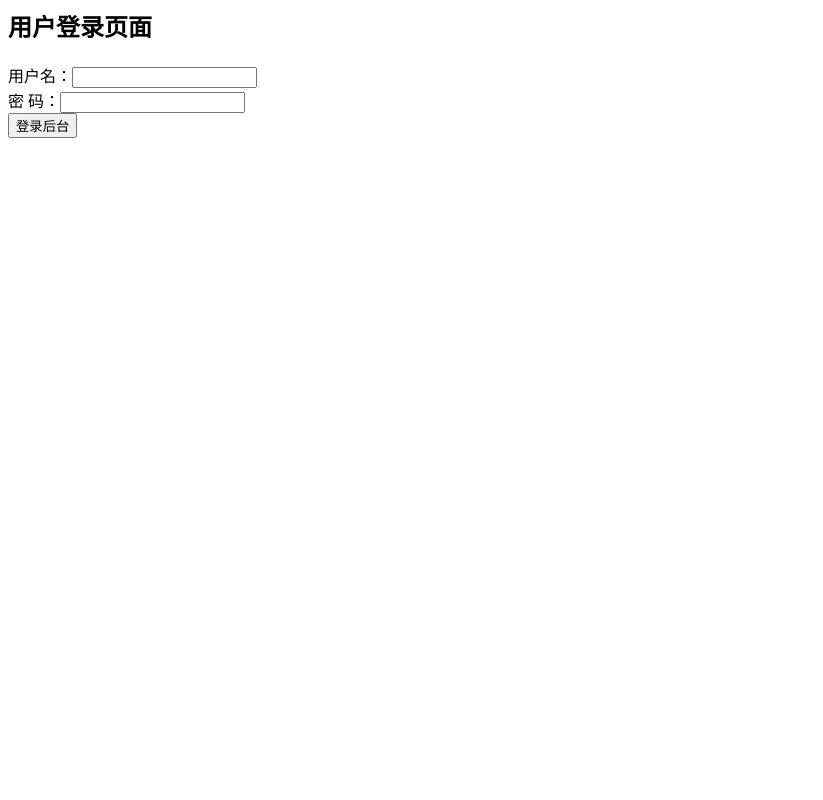
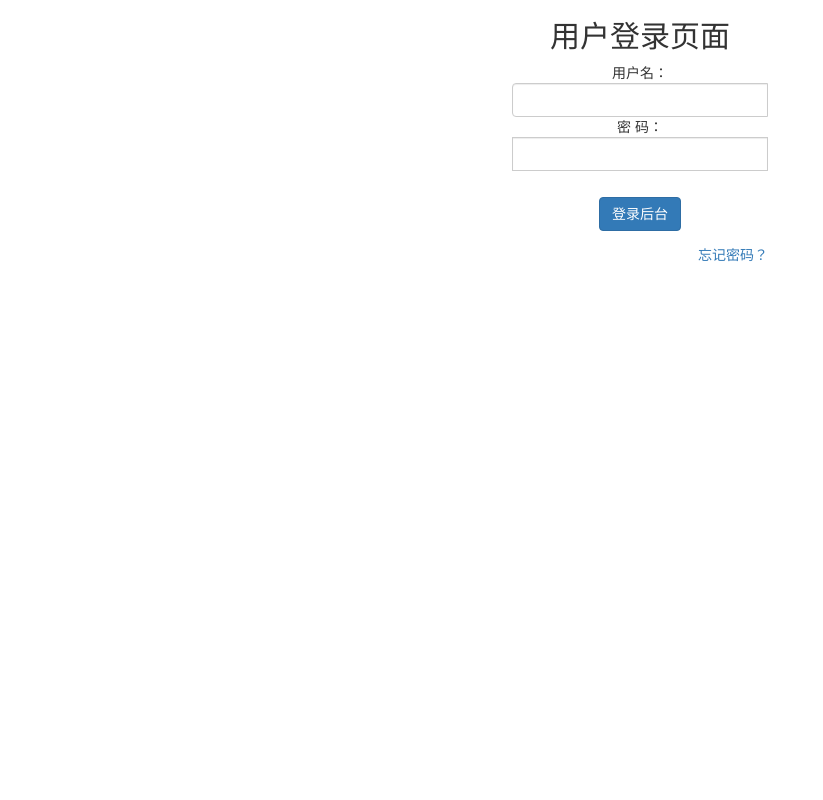
Before and after one commit to obentnet/moe2d, a PHP site: page /admin/login.php in a window 1280 px wide. Shown: the whole page, without its empty margins (0-823 px from the left). Run offline with PHP 8.4, Linux system fonts and the light colour scheme.

Commit message:
Update login.php

```diff
--- a/admin/login.php
+++ b/admin/login.php
@@ -6,21 +6,50 @@
     /**Login模块 */
 ?>
 
+<html>
+    <head>
+        <title><?php echo $SiteName.' - 后台管理 Powered By Moe2d'?></title>
+        <!-- 最新版本的 Bootstrap 核心 CSS 文件 -->
+        <link rel="stylesheet" href="https://cdn.jsdelivr.net/npm/bootstrap@3.3.7/dist/css/bootstrap.min.css" integrity="sha384-BVYiiSIFeK1dGmJRAkycuHAHRg32OmUcww7on3RYdg4Va+PmSTsz/K68vbdEjh4u" crossorigin="anonymous">
+        <!-- 最新的 Bootstrap 核心 JavaScript 文件 -->
+        <script src="https://cdn.jsdelivr.net/npm/bootstrap@3.3.7/dist/js/bootstrap.min.js" integrity="sha384-Tc5IQib027qvyjSMfHjOMaLkfuWVxZxUPnCJA7l2mCWNIpG9mGCD8wGNIcPD7Txa" crossorigin="anonymous"></script>
+    </head>
+    <style>
+        body{text-align:center;}
+        .main{
+            text-align:center;
+            margin:0 40% 0% 40%;
+        }
+    </style>
+<h2>用户登录页面</h2>
+<div class="main">
+<div class="input-group">
+<div class="input">
+<form action="loginProcess.php" method="post">
+用户名：<input type="text" class="form-control" name="username"><br />
+密  码：<input type="password" class="form-control" name="pwd"><br />
+<br/><br/><br/>
+<input class="btn btn-primary" type="submit" name="sub" value="登录后台">
+</div>
+</form>
+<p align="right"><a href="" target="_blank">忘记密码？</a></p>
+</div>
+</div>
 
-<h2>用户登录页面</h2>
-<form action="loginProcess.php" method="post">
-用户名：<input type="text" name="username"><br />
-密  码：<input type="password" name="pwd"><br />
-<input type="submit" name="sub" value="登录后台">
-</form>
+
 <?php
 if(!empty($_GET['errno'])){
  if($_GET['errno']==1){
-  echo "用户名或密码错误";
+  echo '
+  <div class="alert alert-danger" role="alert">用户名或密码错误</div>
+  ';
  }else if($_GET['errno']==2){
-  echo "请输入用户名密码";
+  echo '
+  <div class="alert alert-danger" role="alert">请输入用户名密码</div>
+  ';
  }else if($_GET['errno']==3){
-  echo "非法访问，请输入用户名和密码";
+  echo '<div class="alert alert-danger" role="alert">非法访问，请输入用户名和密码</div>';
  }
 }
 ?>
+</html>
```
